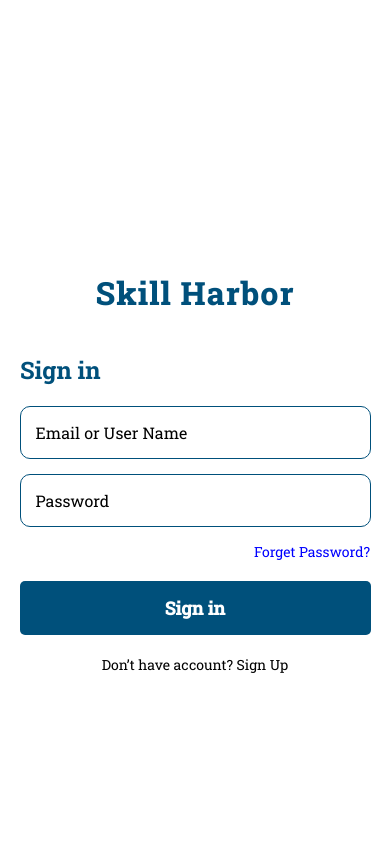
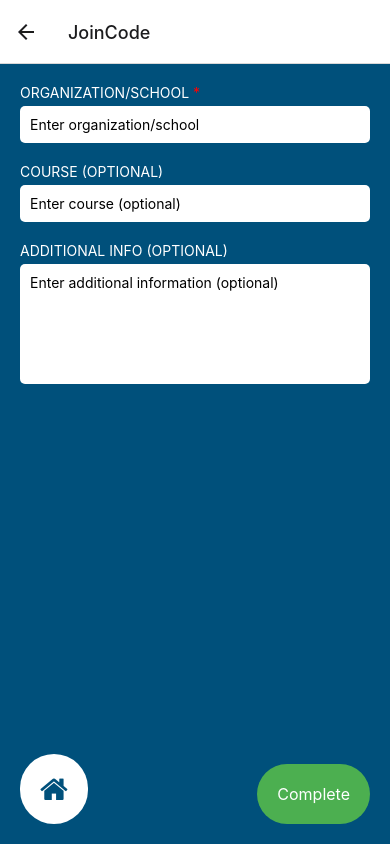
Before and after one commit to hrani2/skill_harbor_465, a React Native app in the folder skill_harbor/: screen /JoinCode in a window 390 px wide. Built offline with nearby package versions, Linux system fonts and the light colour scheme.

Commit message:
Created JoinCode.js, handling navigation from intermediate Create page to JoinCode page

```diff
--- a/skill_harbor/App.js
+++ b/skill_harbor/App.js
@@ -7,6 +7,7 @@ import Create from './Create';
 import Browse from './Browse';
 import Search from './Search';
 import SignUpScreen from './SignUp';
+import JoinCode from './JoinCode';
 import * as Font from 'expo-font';
 import * as SplashScreen from 'expo-splash-screen';
 
@@ -61,6 +62,7 @@ function App() {
         <Stack.Screen name="Home" component={HomeScreen}
         options={{ headerShown: false }} />
          <Stack.Screen name="Create" component={Create} />
+         <Stack.Screen name="JoinCode" component={JoinCode} />
          <Stack.Screen name="Search" component={Search}
           options={{ headerShown: false }}/>
          <Stack.Screen name="Browse" component={Browse}/>
--- a/skill_harbor/Create.js
+++ b/skill_harbor/Create.js
@@ -21,6 +21,7 @@ const Create = ({ navigation }) => {
         onPress={() => {
           // Add navigation logic for creating a join code
           console.log('Create Join Code button pressed');
+          navigation.navigate('JoinCode');
         }}
       >
         <Text style={styles.buttonText}>Create Join Code</Text>
--- /dev/null
+++ b/skill_harbor/JoinCode.js
@@ -0,0 +1,104 @@
+// JoinCode.js
+import React from 'react';
+import { View, Text, TextInput, TouchableOpacity, StyleSheet } from 'react-native';
+import Icon from 'react-native-vector-icons/FontAwesome';
+
+const JoinCode = () => {
+  return (
+    <View style={styles.container}>
+      {/* Organization/School */}
+      <View style={styles.textBoxContainer}>
+        <Text style={styles.labelText}>
+          ORGANIZATION/SCHOOL{' '}
+          <Text style={styles.requiredStar}>*</Text>
+        </Text>
+        <TextInput style={styles.textBox} placeholder="Enter organization/school" />
+      </View>
+
+      {/* Course (Optional) */}
+      <View style={styles.textBoxContainer}>
+        <Text style={styles.labelText}>COURSE (OPTIONAL)</Text>
+        <TextInput style={styles.textBox} placeholder="Enter course (optional)" />
+      </View>
+
+      {/* Additional Info (Optional) */}
+      <View style={styles.textBoxContainer}>
+        <Text style={styles.labelText}>ADDITIONAL INFO (OPTIONAL)</Text>
+        <TextInput
+          style={styles.largeTextBox}
+          placeholder="Enter additional information (optional)"
+          multiline={true}
+          numberOfLines={4}
+          textAlignVertical="top"  // Move the placeholder to the top
+        />
+      </View>
+
+      {/* Home Button */}
+      <TouchableOpacity style={styles.homeButton}>
+        <Icon name="home" size={30} color="#00507B" />
+      </TouchableOpacity>
+
+      {/* Complete Button */}
+      <TouchableOpacity style={styles.completeButton}>
+        <Text style={styles.completeButtonText}>Complete</Text>
+      </TouchableOpacity>
+    </View>
+  );
+};
+
+const styles = StyleSheet.create({
+  container: {
+    flex: 1,
+    backgroundColor: '#00507B', // Blue background color
+    padding: 20,
+    position: 'relative',
+  },
+  textBoxContainer: {
+    marginBottom: 20,
+  },
+  labelText: {
+    color: '#FFF', // White text color
+    marginBottom: 5,
+  },
+  requiredStar: {
+    color: 'red',
+  },
+  textBox: {
+    backgroundColor: '#FFF', // White text box background color
+    padding: 10,
+    borderRadius: 5,
+  },
+  largeTextBox: {
+    backgroundColor: '#FFF', // White text box background color
+    padding: 10,
+    borderRadius: 5,
+    height: 120,
+    textAlignVertical: 'top',  // Move the placeholder to the top
+  },
+  homeButton: {
+    position: 'absolute',
+    bottom: 20,
+    left: 20,
+    backgroundColor: '#FFF', // White button color
+    padding: 20,
+    borderRadius: 50, // Make it a circle
+    alignItems: 'center',
+    justifyContent: 'center',
+  },
+  completeButton: {
+    position: 'absolute',
+    bottom: 20,
+    right: 20,
+    backgroundColor: '#4CAF50', // Green button color
+    padding: 20,
+    borderRadius: 50, // Make it a circle
+    alignItems: 'center',
+    justifyContent: 'center',
+  },
+  completeButtonText: {
+    color: '#FFF', // White text color
+    fontSize: 16,
+  },
+});
+
+export default JoinCode;
```
